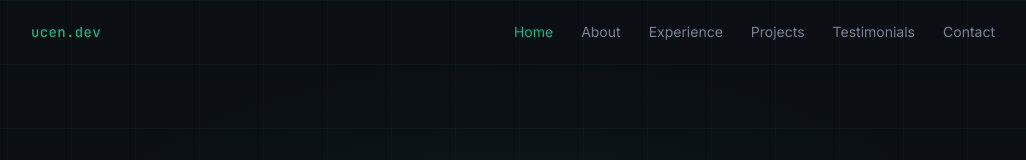
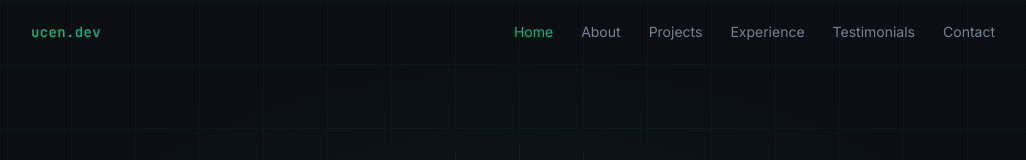
Before and after one commit to ucencode/ucencode.github.io, a React (Vite) app: page / in a window 1280 px wide. Shown: the top 160 px of the page, without its empty margins (121-1147 px from the left). Built offline with nearby package versions, Linux system fonts and the light colour scheme.

Commit message:
fix: reorder navigation items in Header component for correct display order

```diff
--- a/src/components/Header.tsx
+++ b/src/components/Header.tsx
@@ -5,8 +5,8 @@ import { cn } from "@/lib/utils";
 const navItems = [
   { label: "Home", href: "#home" },
   { label: "About", href: "#about" },
+  { label: "Projects", href: "#projects" },
   { label: "Experience", href: "#experience" },
-  { label: "Projects", href: "#projects" },
   { label: "Testimonials", href: "#testimonials" },
   { label: "Contact", href: "#contact" },
 ];
```
